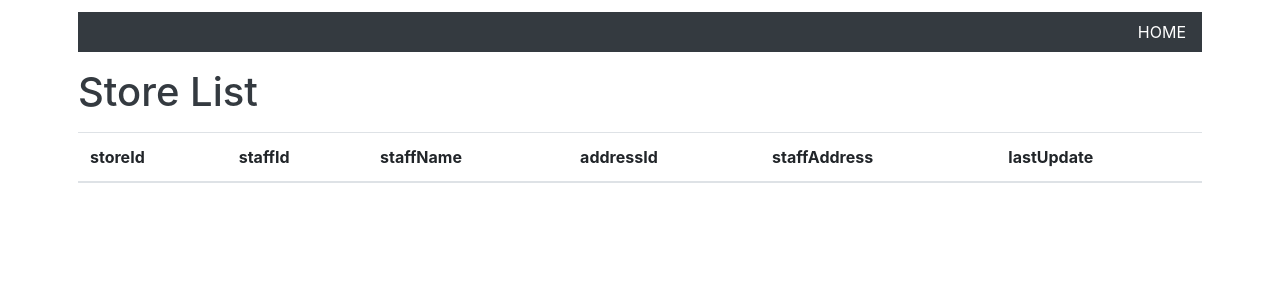
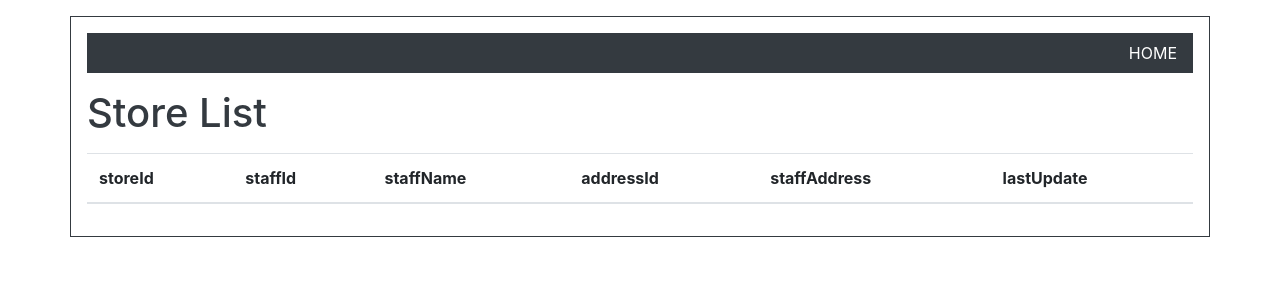
Before and after one commit to DamD-O/sakila, a Java web app: page /storeList.jsp in a window 1280 px wide. Shown: the top 300 px of the page. Run offline with Tomcat 11, a stand-in JSP engine, Linux system fonts and the light colour scheme; data that the repository does not hold is empty.

Commit message:
김예담 : storeList 부트스트랩 수정

```diff
--- a/sakila/src/main/webapp/storeList.jsp
+++ b/sakila/src/main/webapp/storeList.jsp
@@ -13,7 +13,7 @@
 <link rel="stylesheet" href="https://cdn.jsdelivr.net/npm/bootstrap@4.6.1/dist/css/bootstrap.min.css">
 </head>
 <body>
-<div class="container p-2 my-1 text-white">
+<div class="container p-3 my-3 border border-dark">
 	<ul class="nav justify-content-end bg-dark ">
 		<li class="nav-item ">
 			<a href="<%=request.getContextPath()%>/index.jsp" class="nav-link text-white">HOME</a>
```
